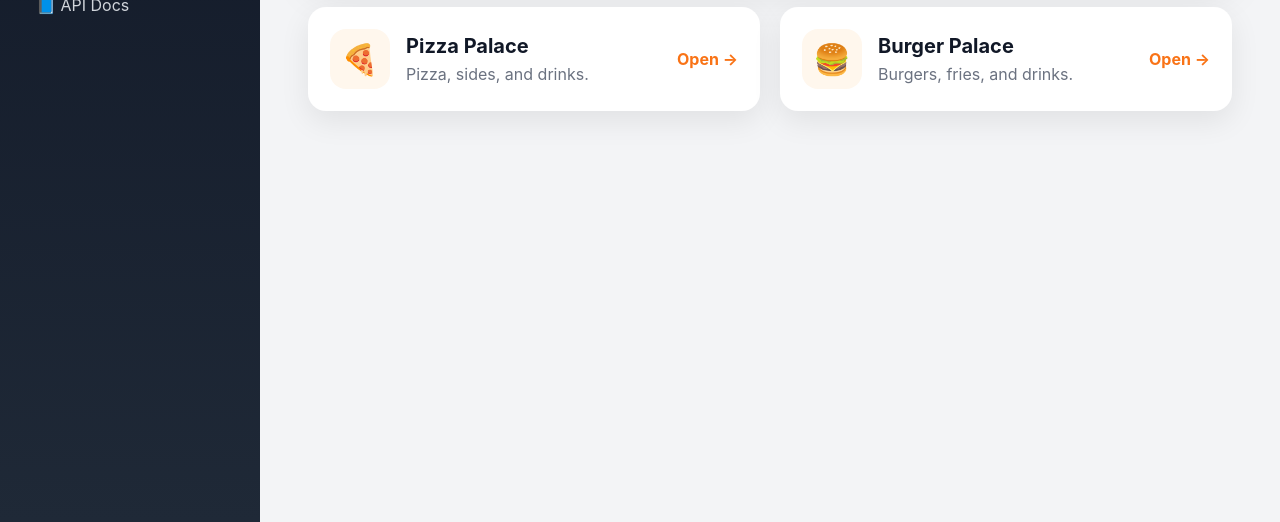
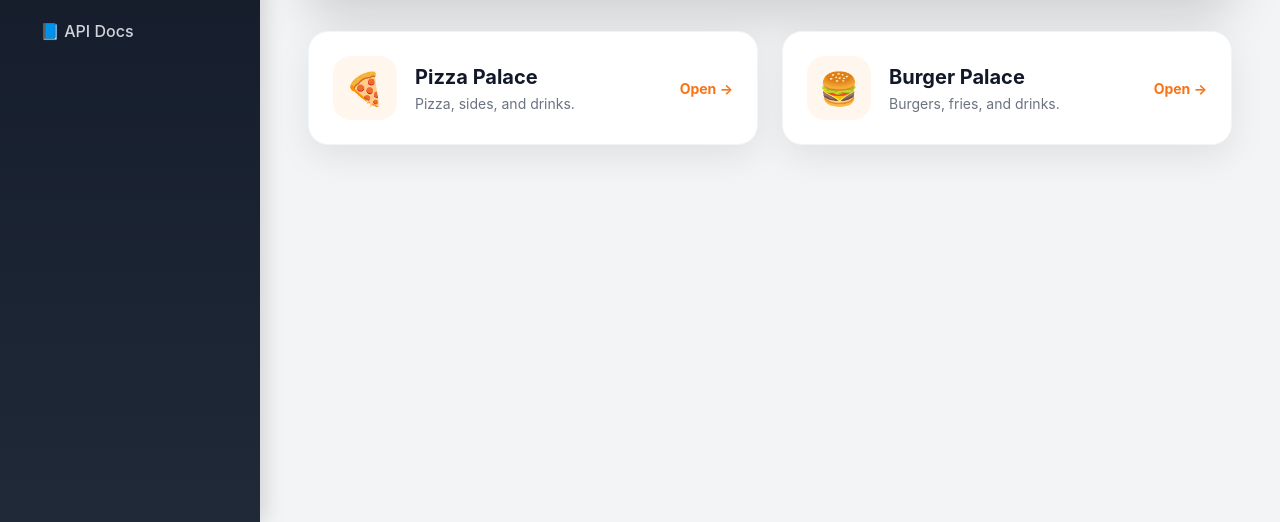
Before and after one commit to washifur-shihan/order-system-VAPI-fastAPI, a FastAPI app: page / in a window 1280 px wide. Shown: the part 278-800 px from the top of the page. Run offline with FastAPI, Linux system fonts and the light colour scheme; parts of the project's set-up code (start-up, migrations or seed data) failed here and were passed over.

Commit message:
working now

```diff
--- a/app/static/style.css
+++ b/app/static/style.css
@@ -22,20 +22,22 @@
   width: 260px;
   background: linear-gradient(180deg, #111827, #1f2937);
   color: white;
-  padding: 24px;
+  padding: 26px;
+  box-shadow: 4px 0 20px rgba(0,0,0,0.15);
 }
 
 .brand {
-  margin-bottom: 30px;
+  margin-bottom: 36px;
 }
 
 .brand h2 {
   margin: 0;
-  font-size: 20px;
+  font-size: 22px;
+  font-weight: 700;
 }
 
 .brand p {
-  margin: 4px 0 0;
+  margin: 6px 0 0;
   color: #9ca3af;
   font-size: 14px;
 }
@@ -51,16 +53,17 @@
 .side-nav a {
   color: #d1d5db;
   text-decoration: none;
-  padding: 12px;
-  border-radius: 10px;
-  transition: 0.2s ease;
+  padding: 14px;
+  border-radius: 12px;
+  transition: all 0.2s ease;
+  font-weight: 500;
 }
 
 .side-nav a:hover,
 .side-nav a.active {
   background: #1f2937;
   color: white;
-  transform: translateX(4px);
+  transform: translateX(6px);
 }
 
 /* ===== MAIN ===== */
@@ -109,85 +114,91 @@
 .restaurant-grid {
   display: grid;
   grid-template-columns: repeat(auto-fit, minmax(260px, 1fr));
-  gap: 20px;
+  gap: 24px;
 }
 
 .restaurant-card {
   display: flex;
   align-items: center;
-  gap: 16px;
+  gap: 18px;
   background: white;
-  padding: 22px;
-  border-radius: 18px;
+  padding: 24px;
+  border-radius: 20px;
   text-decoration: none;
   color: #111827;
-  box-shadow: 0 10px 30px rgba(0,0,0,0.08);
-  transition: 0.2s ease;
+  box-shadow: 0 12px 35px rgba(0,0,0,0.08);
+  transition: all 0.25s ease;
   position: relative;
+  border: 1px solid #f1f5f9;
 }
 
 .restaurant-card:hover {
-  transform: translateY(-6px);
-  box-shadow: 0 20px 45px rgba(0,0,0,0.12);
+  transform: translateY(-8px) scale(1.01);
+  box-shadow: 0 25px 60px rgba(0,0,0,0.12);
 }
 
 .card-icon {
-  width: 60px;
-  height: 60px;
+  width: 64px;
+  height: 64px;
   background: #fff7ed;
-  border-radius: 16px;
+  border-radius: 18px;
   display: flex;
   align-items: center;
   justify-content: center;
-  font-size: 30px;
+  font-size: 32px;
 }
 
 .card-content h2 {
   margin: 0;
   font-size: 20px;
+  font-weight: 700;
 }
 
 .card-content p {
   margin: 6px 0 0;
   color: #6b7280;
+  font-size: 14px;
 }
 
 .open-link {
   margin-left: auto;
   color: #f97316;
-  font-weight: bold;
+  font-weight: 700;
+  font-size: 14px;
 }
 
-/* ===== EXISTING CHAT + ORDER PAGE (UNCHANGED BUT CLEANED) ===== */
+/* ===== CHAT / ORDER PAGE UI IMPROVEMENT ===== */
 
 .container {
   max-width: 720px;
   margin: 40px auto;
   background: white;
-  padding: 24px;
-  border-radius: 12px;
-  box-shadow: 0 4px 14px rgba(0,0,0,0.08);
+  padding: 26px;
+  border-radius: 16px;
+  box-shadow: 0 12px 35px rgba(0,0,0,0.08);
 }
 
 .messages {
-  border: 1px solid #ddd;
-  border-radius: 10px;
-  height: 350px;
+  border: 1px solid #e5e7eb;
+  border-radius: 14px;
+  height: 360px;
   overflow-y: auto;
-  padding: 12px;
+  padding: 14px;
   background: #fafafa;
-  margin-bottom: 12px;
+  margin-bottom: 14px;
 }
 
 .message {
-  max-width: 80%;
-  padding: 10px 12px;
+  max-width: 75%;
+  padding: 12px 14px;
   margin-bottom: 10px;
-  border-radius: 10px;
+  border-radius: 14px;
+  line-height: 1.5;
+  font-size: 14px;
 }
 
 .message.user {
-  background: #dbeafe;
+  background: #fed7aa;
   margin-left: auto;
 }
 
```
Also changed, not shown: other parts of app/static/style.css (+31 -15 lines).
